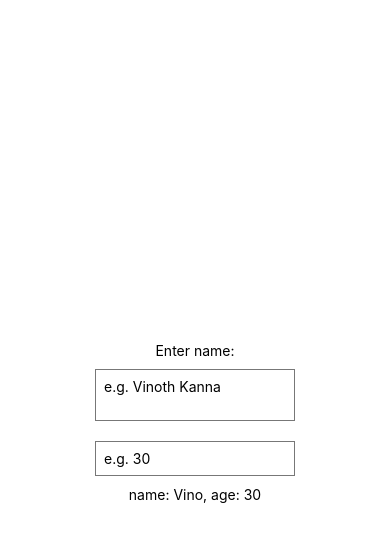
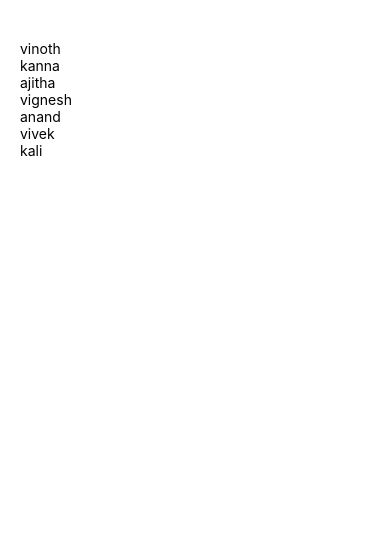
Before and after one commit to vinothsmart/reactnativetutorial, a React Native app: screen / in a window 390 px wide. Shown: the top 542 px of the page. Built offline with nearby package versions, Linux system fonts and the light colour scheme.

Commit message:
peoples name as list

```diff
--- a/App.js
+++ b/App.js
@@ -1,10 +1,10 @@
 import React, { useState } from 'react';
-import { StyleSheet, Text, View, Button, TextInput } from 'react-native';
+import { StyleSheet, Text, View, Button, TextInput, ListView } from 'react-native';
 
 export default function App() {
 
-  const [name, setName] = useState('Vino');
-  const [age, setAge] = useState(30);
+  // const [name, setName] = useState('Vino');
+  // const [age, setAge] = useState(30);
   // const [person, setPerson] = useState({ name: 'vinoth', age: 30 });
 
   // const clickHandler = () => {
@@ -12,30 +12,51 @@ export default function App() {
   //   setPerson({name:'Alamelu', age: 25})
   // }
 
+  const [people, setPeople] = useState([
+    { name: 'vinoth', key: '1'},
+    { name: 'kanna', key: '2'},
+    { name: 'ajitha', key: '3'},
+    { name: 'vignesh', key: '4'},
+    { name: 'anand', key: '5'},
+    { name: 'vivek', key: '6'},
+    { name: 'kali', key: '7'},
+  ]);
+
   return (
+    // <View style={styles.container}>
+    //   <Text> My Name is {name}</Text>
+    //   <Text> His Name is {person.name}</Text>
+    //   <Text> His Age is {person.age}</Text>
+    //   <View style={styles.buttonContainer}>
+    //     <Button title='update state' onPress={clickHandler} />
+    //   </View>
+    // </View>
+    // <View style={styles.container}>
+    //   <Text>Enter name:</Text>
+    //   <TextInput
+    //     multiline
+    //     style={styles.input}
+    //     placeholder='e.g. Vinoth Kanna'
+    //     onChangeText={(val) => setName(val)}/>
+
+    //   <TextInput
+    //     keyboardType='numeric'
+    //     style={styles.input}
+    //     placeholder='e.g. 30'
+    //     onChangeText={(val) => setAge(val)}/>
+
+    //   <Text>
+    //     name: {name}, age: {age}
+    //   </Text>
+    // </View>
     <View style={styles.container}>
-      <Text>Enter name:</Text>
-      <TextInput
-        multiline
-        style={styles.input}
-        placeholder='e.g. Vinoth Kanna'
-        onChangeText={(val) => setName(val)}/>
-
-      <TextInput
-        keyboardType='numeric'
-        style={styles.input}
-        placeholder='e.g. 30'
-        onChangeText={(val) => setAge(val)}/>
-
-      <Text>
-        name: {name}, age: {age}
-      </Text>
-      {/* <Text> My Name is {name}</Text>
-      <Text> His Name is {person.name}</Text>
-      <Text> His Age is {person.age}</Text>
-      <View style={styles.buttonContainer}>
-        <Button title='update state' onPress={clickHandler} />
-      </View> */}
+      { people.map((item) => {
+        return(
+          <View>
+            <Text>{item.name}</Text>
+          </View>
+        )
+      })}
     </View>
   );
 }
@@ -44,17 +65,19 @@ const styles = StyleSheet.create({
   container: {
     flex: 1,
     backgroundColor: '#fff',
-    alignItems: 'center',
-    justifyContent: 'center',
+    paddingTop: 40,
+    paddingHorizontal: 20,
+    // alignItems: 'center',
+    // justifyContent: 'center',
   },
   // buttonContainer:{
   //   marginTop:20
   // }
-  input:{
-    borderWidth: 1,
-    borderColor: '#777',
-    padding: 8,
-    margin: 10,
-    width: 200,
-  }
+  // input:{
+  //   borderWidth: 1,
+  //   borderColor: '#777',
+  //   padding: 8,
+  //   margin: 10,
+  //   width: 200,
+  // }
 });
```
